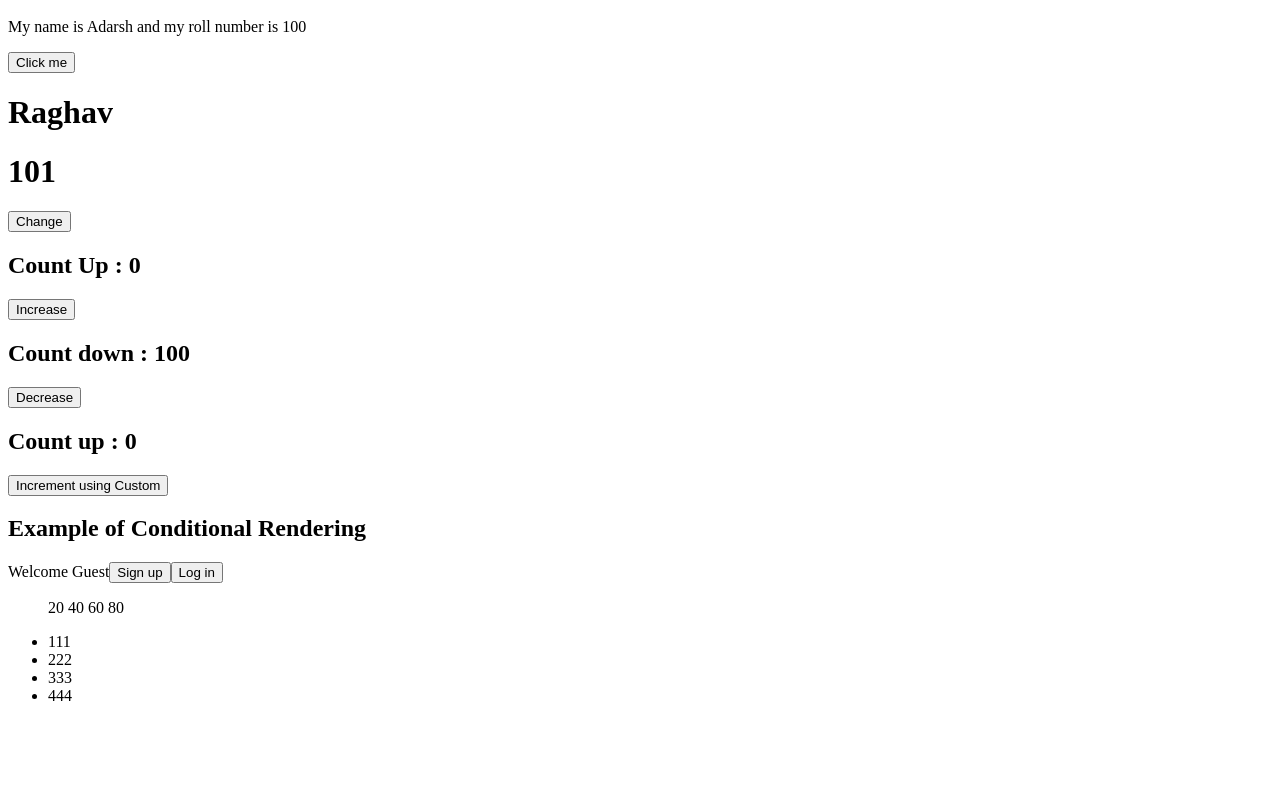
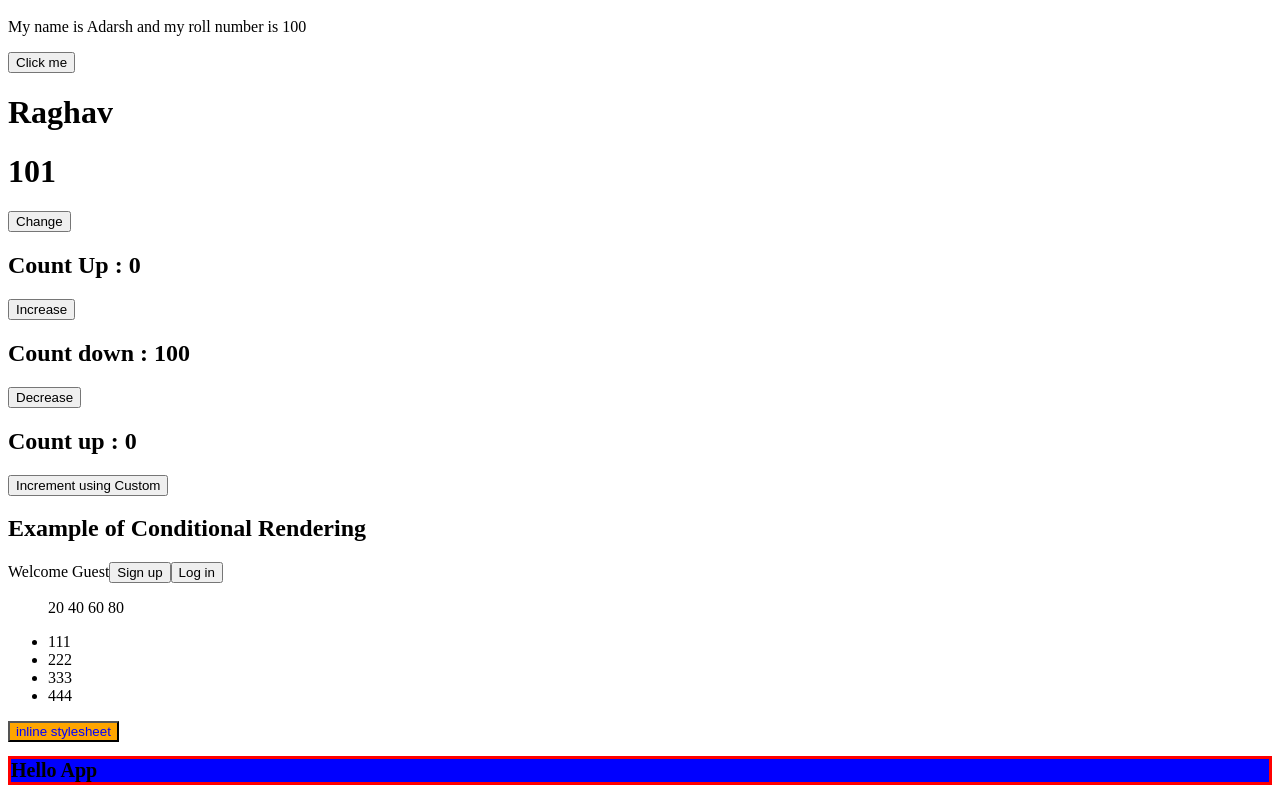
Before and after one commit to Raghav-Verma25/React-js, a React (Create React App) app: page / in a window 1280 px wide. Shown: the part 347-1145 px from the top of the page. Before the commit the page ends 1068 px from the top, so only its background shows below. Built offline with nearby package versions, Linux system fonts and the light colour scheme.

Commit message:
Inline and External Styling Component in react

```diff
--- a/public/index.html
+++ b/public/index.html
@@ -46,7 +46,8 @@
     <div id="condition-1"></div>
     <div id="list"></div>
     <div id="key"></div>
-
+    <div id="inline"></div>
+    <div id="external"></div>
 
 
 
--- /dev/null
+++ b/src/GeekyShow/Styling Component/External.js
@@ -0,0 +1,15 @@
+import React, { Component } from 'react'
+
+export default class External extends Component {
+  render() {
+    const btnStyle ={
+        color:"voilet" ,
+        background : "blue"
+    }
+    const border={
+        border: "3px solid red"
+    }
+    return <h1 style={{...btnStyle , ...border , ...{fontSize:'20px'}}}>Hello App</h1>
+
+  }
+}
--- /dev/null
+++ b/src/GeekyShow/Styling Component/Inline.js
@@ -0,0 +1,16 @@
+// 1. Inline Component   ---- index.js and index.html
+import React, { Component } from 'react'
+
+export default class Inline extends Component {
+  render() {
+    const btnStyle ={
+        color:"blue" ,
+        background : "orange"
+    }
+    return (
+      <div>
+        <button style={btnStyle}>inline stylesheet</button>
+      </div>
+    );
+  }
+}
--- a/src/index.js
+++ b/src/index.js
@@ -17,6 +17,8 @@ import App1 from "./GeekyShow/App1"
 import GuestApp from "./GeekyShow/ConditionalRendering/GuestApp"
 import List from "./component/List"
 import KeyApp from "./GeekyShow/Keys/KeyApp"
+import Inline from "./GeekyShow/Styling Component/Inline"
+import External from "./GeekyShow/Styling Component/External"
 
 //Using component
 
@@ -42,3 +44,5 @@ ReactDOM.render(<UpdateState /> , document.getElementById("update-root-5"));
  ReactDOM.render(<List /> , document.getElementById("list"))
  const arrValues =[111,222,333,444];
  ReactDOM.render(<KeyApp numbers={arrValues}/> , document.getElementById("key"))
+ ReactDOM.render(<Inline/> , document.getElementById("inline"))
+ ReactDOM.render(<External/> , document.getElementById("external"))
```
